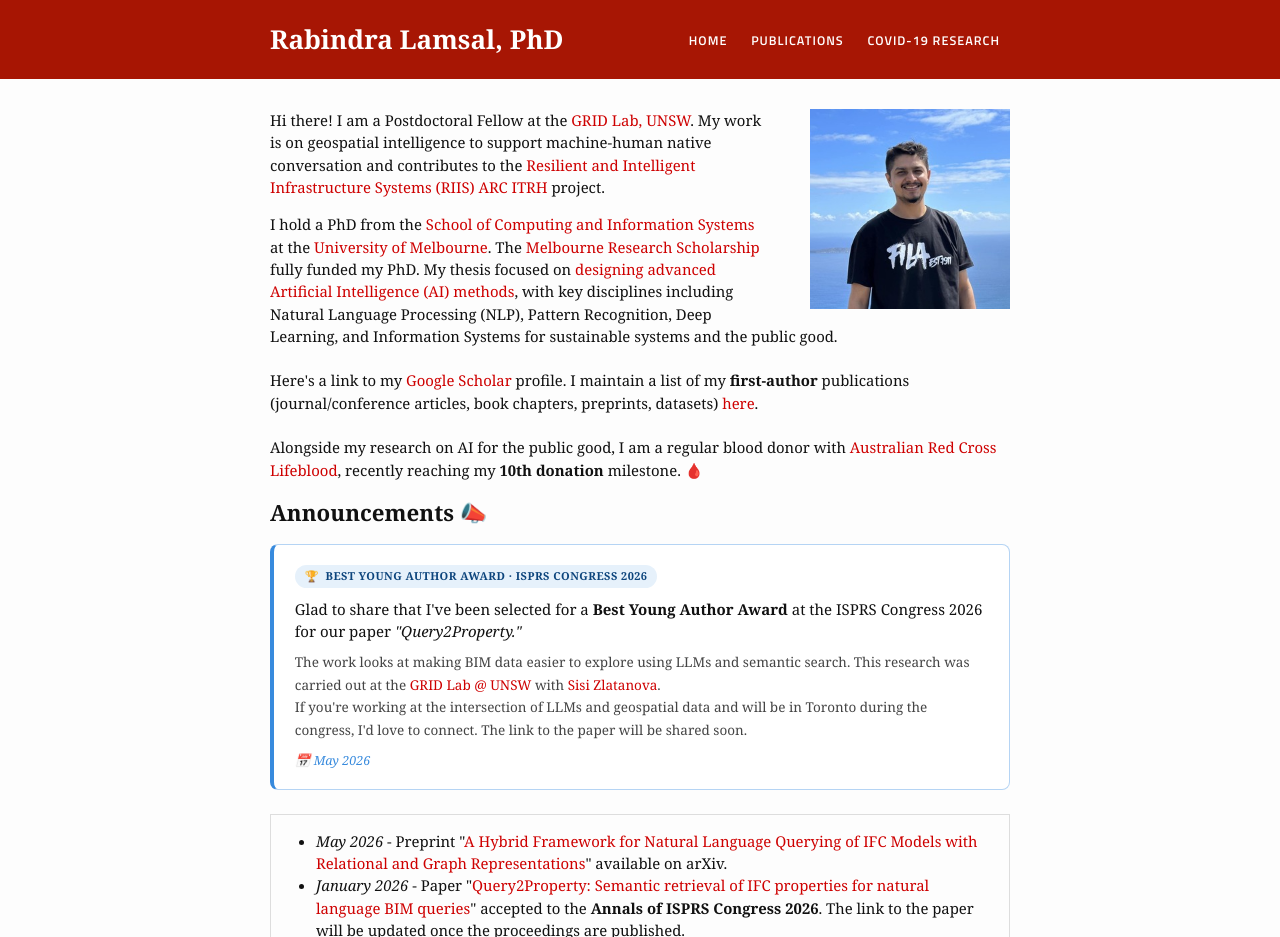
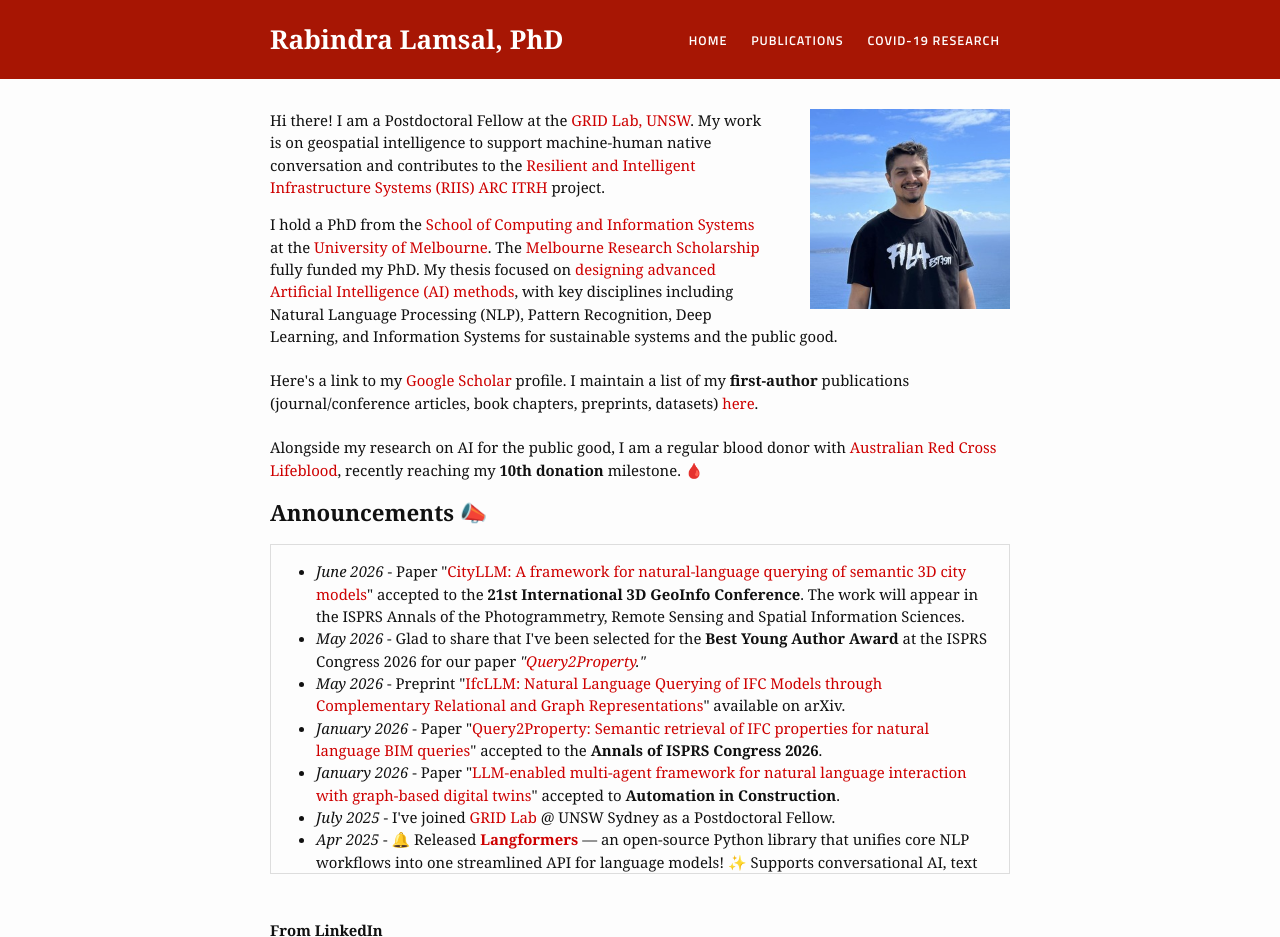
Before and after one commit to rabindralamsal/personal-site, a Jekyll site: the page built from index.html, in a window 1280 px wide and 1400 px high, cut to the strip 0-937 px from the top of the window. Built offline with Jekyll 4.4.1, drawn with Linux system fonts in a browser that asks for light colours; some of the changed text lies outside the part shown.

Commit message:
Revise announcements and updates in index.html
Updated announcements and added new entries to the updates section.

```diff
--- a/index.html
+++ b/index.html
@@ -17,24 +17,12 @@ Alongside my research on AI for the public good, I am a regular blood donor with
 
 <h2>Announcements 📣</h2>
 
-<div style="border: 1.5px solid #B5D4F4; border-left: 4px solid #378ADD; border-radius: 8px; background: #fff; padding: 1.1rem 1.4rem 1.1rem 1.3rem; margin-bottom: 1.5rem;">
-  <div style="display:inline-flex; align-items:center; gap:6px; background:#E6F1FB; color:#0C447C; font-size:11px; font-weight:600; letter-spacing:0.04em; padding:3px 10px; border-radius:99px; margin-bottom:10px; text-transform:uppercase;">
-    🏆 &nbsp;Best Young Author Award · ISPRS Congress 2026
-  </div>
-  <p style="font-size:15px; font-weight:500; color:#111; margin:0 0 8px 0; line-height:1.5;">
-    Glad to share that I've been selected for a <strong>Best Young Author Award</strong> at the ISPRS Congress 2026 for our paper <em>"Query2Property."</em>
-  </p>
-  <p style="font-size:13.5px; color:#444; line-height:1.7; margin:0 0 10px 0;">
-    The work looks at making BIM data easier to explore using LLMs and semantic search. This research was carried out at the <a href="https://www.unsw.edu.au/arts-design-architecture/our-schools/built-environment/our-research/clusters-groups/grid">GRID Lab @ UNSW</a> with <a href="https://www.unsw.edu.au/staff/sisi-zlatanova">Sisi Zlatanova</a>.<br>
-    If you're working at the intersection of LLMs and geospatial data and will be in Toronto during the congress, I'd love to connect. The link to the paper will be shared soon.
-  </p>
-  <p style="font-size:12.5px; color:#378ADD; font-style:italic; margin:0;">📅 May 2026</p>
-</div>
-
 <div class="updates" style="height: 20em; overflow-y: scroll;border:1px solid #ddd; padding:15px;">
 <ul>
-<li><i>May 2026</i> - Preprint "<a href="https://arxiv.org/abs/2605.13236">A Hybrid Framework for Natural Language Querying of IFC Models with Relational and Graph Representations</a>" available on arXiv.</li>
-<li><i>January 2026</i> - Paper "<a href="#">Query2Property: Semantic retrieval of IFC properties for natural language BIM queries</a>" accepted to the <b>Annals of ISPRS Congress 2026</b>. The link to the paper will be updated once the proceedings are published.</li>
+<li><i>June 2026</i> - Paper "<a href="https://arxiv.org/abs/2607.14542">CityLLM: A framework for natural-language querying of semantic 3D city models</a>" accepted to the <b>21st International 3D GeoInfo Conference</b>. The work will appear in the ISPRS Annals of the Photogrammetry, Remote Sensing and Spatial Information Sciences.</li>
+<li><i>May 2026</i> - Glad to share that I've been selected for the <strong>Best Young Author Award</strong> at the ISPRS Congress 2026 for our paper <em>"<a href="https://isprs-annals.copernicus.org/articles/XI-4-2026/323/2026/">Query2Property</a>."</em> </li>
+<li><i>May 2026</i> - Preprint "<a href="https://arxiv.org/abs/2605.13236">IfcLLM: Natural Language Querying of IFC Models through Complementary Relational and Graph Representations</a>" available on arXiv.</li>
+<li><i>January 2026</i> - Paper "<a href="https://isprs-annals.copernicus.org/articles/XI-4-2026/323/2026/">Query2Property: Semantic retrieval of IFC properties for natural language BIM queries</a>" accepted to the <b>Annals of ISPRS Congress 2026</b>.</li>
 <li><i>January 2026</i> - Paper "<a href="https://www.sciencedirect.com/science/article/pii/S0926580526000324">LLM-enabled multi-agent framework for natural language interaction with graph-based digital twins</a>" accepted to <b>Automation in Construction</b>.</li>
 <li><i>July 2025</i> - I've joined <a href="https://www.unsw.edu.au/arts-design-architecture/our-schools/built-environment/our-research/clusters-groups/grid">GRID Lab</a> @ UNSW Sydney as a Postdoctoral Fellow.</li>
 <li><i>Apr 2025</i> - 🔔 Released <b><a href="https://langformers.com">Langformers</a></b> — an open-source Python library that unifies core NLP workflows into one streamlined API for language models! ✨ Supports conversational AI, text classification, embedding generation, MLM pretraining, semantic search, and more.</li>
```
